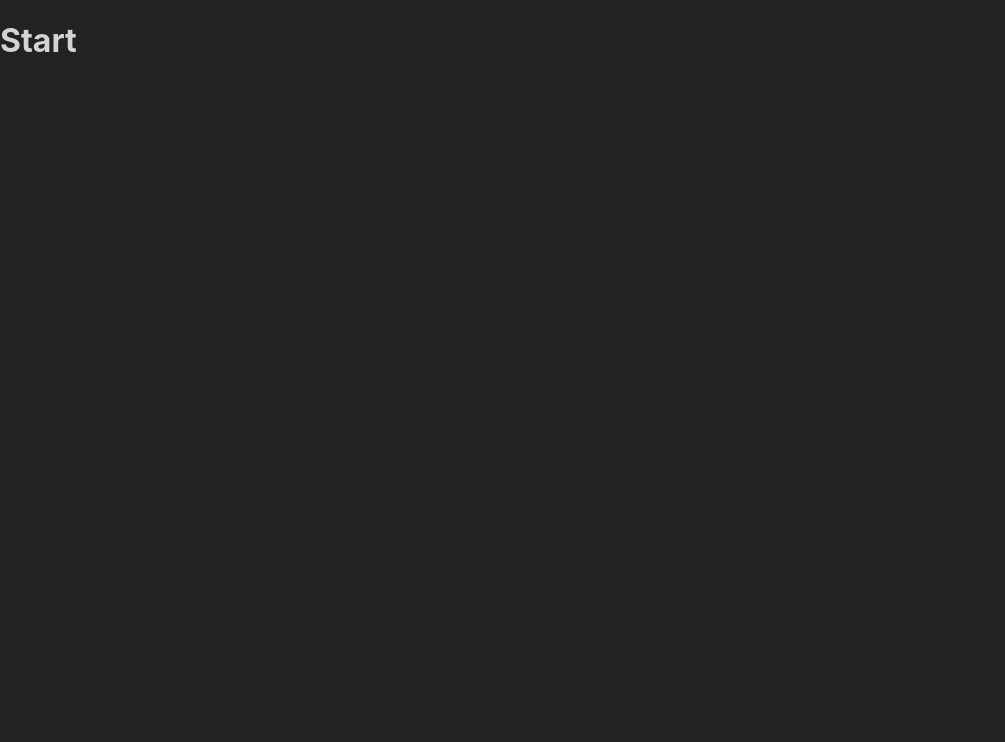
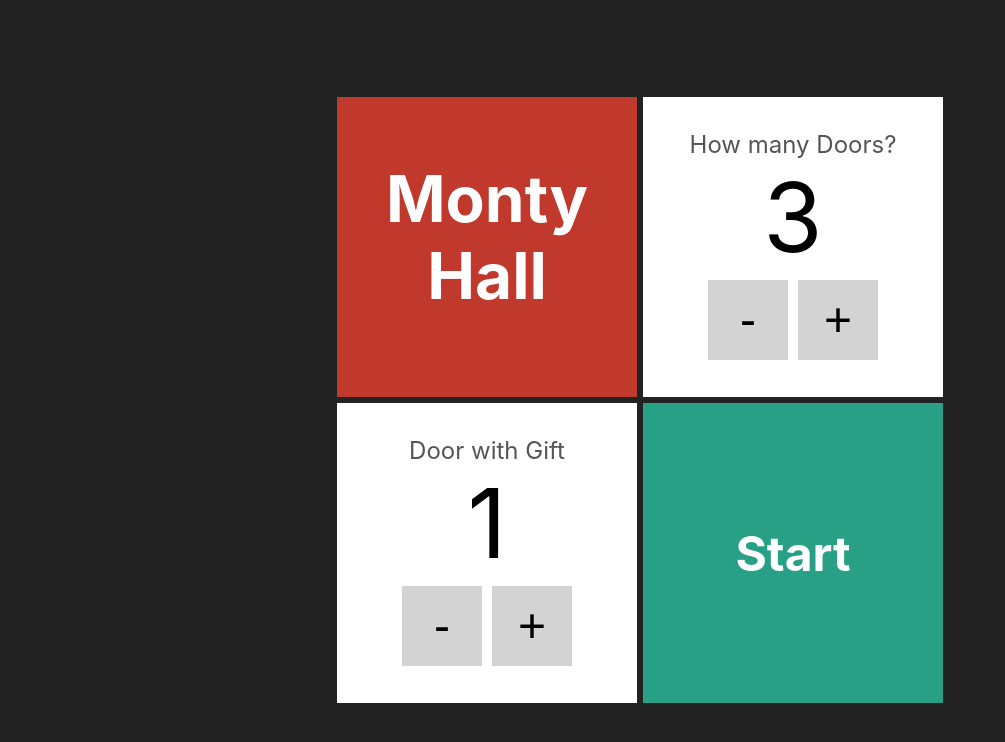
Before and after one commit to batistaerick/monty-hall, a Next.js app: page / in a window 1280 px wide. Shown: the top 742 px of the page, without its empty margins (0-1005 px from the left). Built offline with nearby package versions, Linux system fonts and the light colour scheme.

Commit message:
Creating the project Home

```diff
--- /dev/null
+++ b/src/components/Card/Card.tsx
@@ -0,0 +1,17 @@
+import { FC } from "react";
+import styles from "../../styles/Card.module.css";
+
+interface CardProps {
+  bgColor?: string;
+  children?: any;
+}
+
+const Card: FC<CardProps> = ({ bgColor, children }) => {
+  return (
+    <div className={styles.card} style={{ backgroundColor: bgColor ?? "#fff" }}>
+      {children}
+    </div>
+  );
+};
+
+export default Card;
--- /dev/null
+++ b/src/components/NumericEntry/NumericEntry.tsx
@@ -0,0 +1,30 @@
+import { FC } from "react";
+import styles from "../../styles/NumericEntry.module.css";
+
+interface NumericEntryProps {
+  text: string;
+  value: number;
+  onChange: (newValue: number) => void;
+}
+
+const NumericEntry: FC<NumericEntryProps> = ({ text, value, onChange }) => {
+  const decrement = () => onChange(value - 1);
+  const increment = () => onChange(value + 1);
+
+  return (
+    <div className={styles.NumericEntry}>
+      <span className={styles.text}>{text}</span>
+      <span className={styles.value}>{value}</span>
+      <div className={styles.buttons}>
+        <button className={styles.btn} onClick={decrement}>
+          -
+        </button>
+        <button className={styles.btn} onClick={increment}>
+          +
+        </button>
+      </div>
+    </div>
+  );
+};
+
+export default NumericEntry;
--- a/src/pages/index.tsx
+++ b/src/pages/index.tsx
@@ -1,9 +1,42 @@
 import type { NextPage } from "next";
+import Link from "next/link";
+import { useState } from "react";
+import Card from "../components/Card/Card";
+import NumericEntry from "../components/NumericEntry/NumericEntry";
+import styles from "../styles/Home.module.css";
 
 const Home: NextPage = () => {
+  const [numberOfDoors, setNumberOfDoors] = useState<number>(3);
+  const [doorWithGift, setDoorWithGift] = useState<number>(1);
+
   return (
-    <div>
-      <h1>Start</h1>
+    <div className={styles.home}>
+      <div>
+        <Card bgColor="#c0392c">
+          <h1 className={styles.montyHall} >Monty Hall</h1>
+        </Card>
+        <Card bgColor="#fff">
+          <NumericEntry
+            text="How many Doors?"
+            value={numberOfDoors}
+            onChange={(newValue) => setNumberOfDoors(newValue)}
+          />
+        </Card>
+      </div>
+      <div>
+        <Card bgColor="#fff">
+          <NumericEntry
+            text="Door with Gift"
+            value={doorWithGift}
+            onChange={(newValue) => setDoorWithGift(newValue)}
+          />
+        </Card>
+        <Card bgColor="#28a085">
+          <Link href={`/game/${numberOfDoors}/${doorWithGift}`}>
+            <h2 className={styles.link}>Start</h2>
+          </Link>
+        </Card>
+      </div>
     </div>
   );
 };
--- /dev/null
+++ b/src/styles/Card.module.css
@@ -0,0 +1,9 @@
+.card {
+  display: flex;
+  width: 300px;
+  height: 300px;
+  color: #fff;
+  font-size: 2rem;
+  padding: 20px;
+  margin: 3px;
+}
--- /dev/null
+++ b/src/styles/Home.module.css
@@ -0,0 +1,24 @@
+.home {
+  display: flex;
+  flex-direction: column;
+  justify-content: center;
+  align-items: center;
+  height: 100vh;
+}
+
+.montyHall {
+  text-align: center;
+}
+
+.home > div {
+  display: flex;
+}
+
+.link {
+  display: flex;
+  justify-content: center;
+  align-items: center;
+  flex: 1;
+  margin: 0;
+  cursor: pointer;
+}
--- /dev/null
+++ b/src/styles/NumericEntry.module.css
@@ -0,0 +1,37 @@
+.NumericEntry {
+  display: flex;
+  flex: 1;
+  flex-direction: column;
+  align-items: center;
+  justify-content: center;
+  color: #000;
+}
+
+.text {
+  color: #555;
+  font-size: 1.5rem;
+}
+
+.value {
+  font-size: 6rem;
+}
+
+.buttons {
+  display: flex;
+}
+
+.buttons button {
+  background-color: #d3d3d3;
+  border: none;
+}
+
+.btn {
+  display: flex;
+  justify-content: center;
+  align-items: center;
+  font-size: 3rem;
+  height: 80px;
+  width: 80px;
+  margin: 5px;
+  border: none;
+}
```
Also changed, not shown: src/pages/game/[doors]/[hasGift]/index.tsx (+18 -1 lines).
